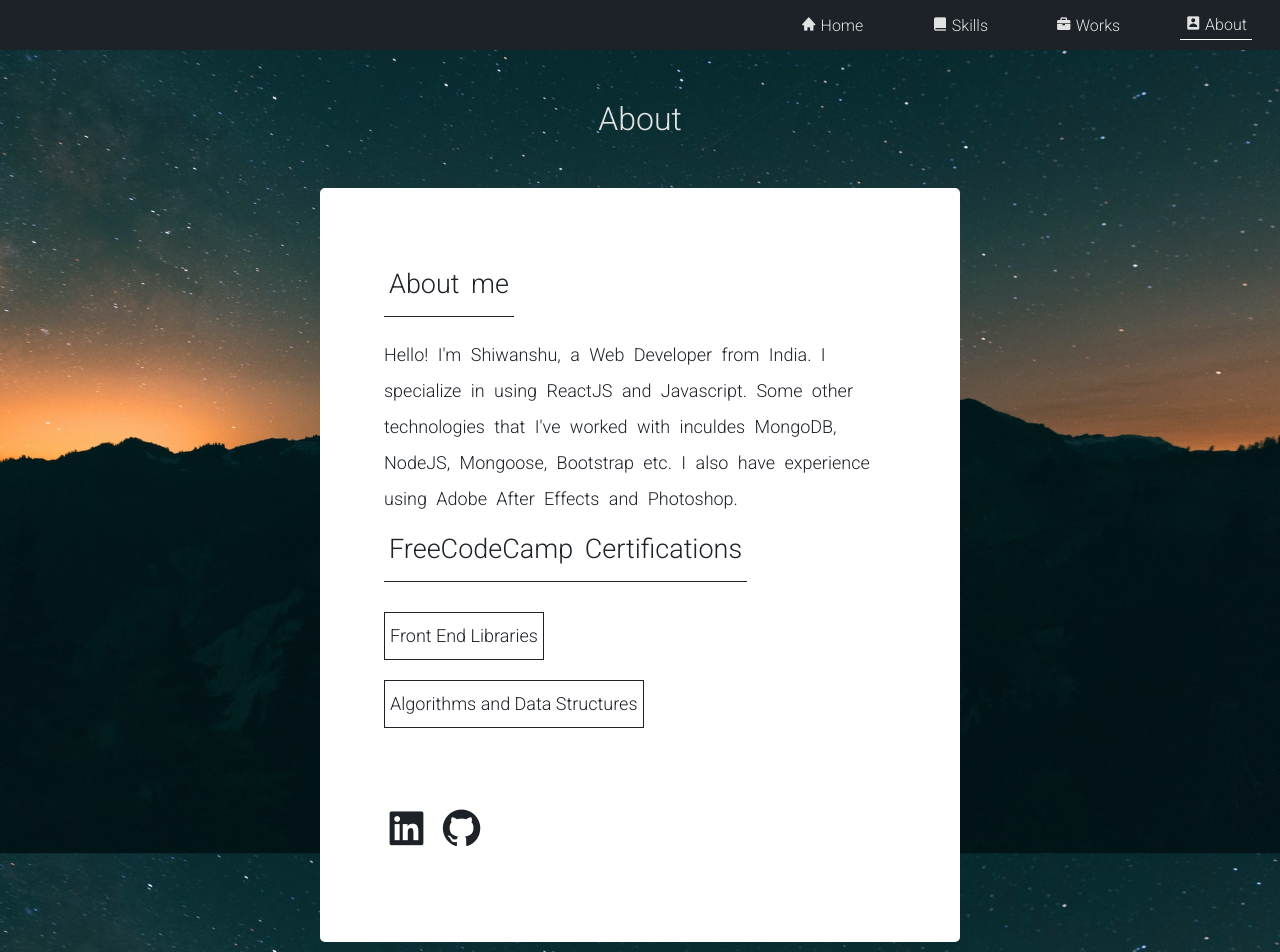
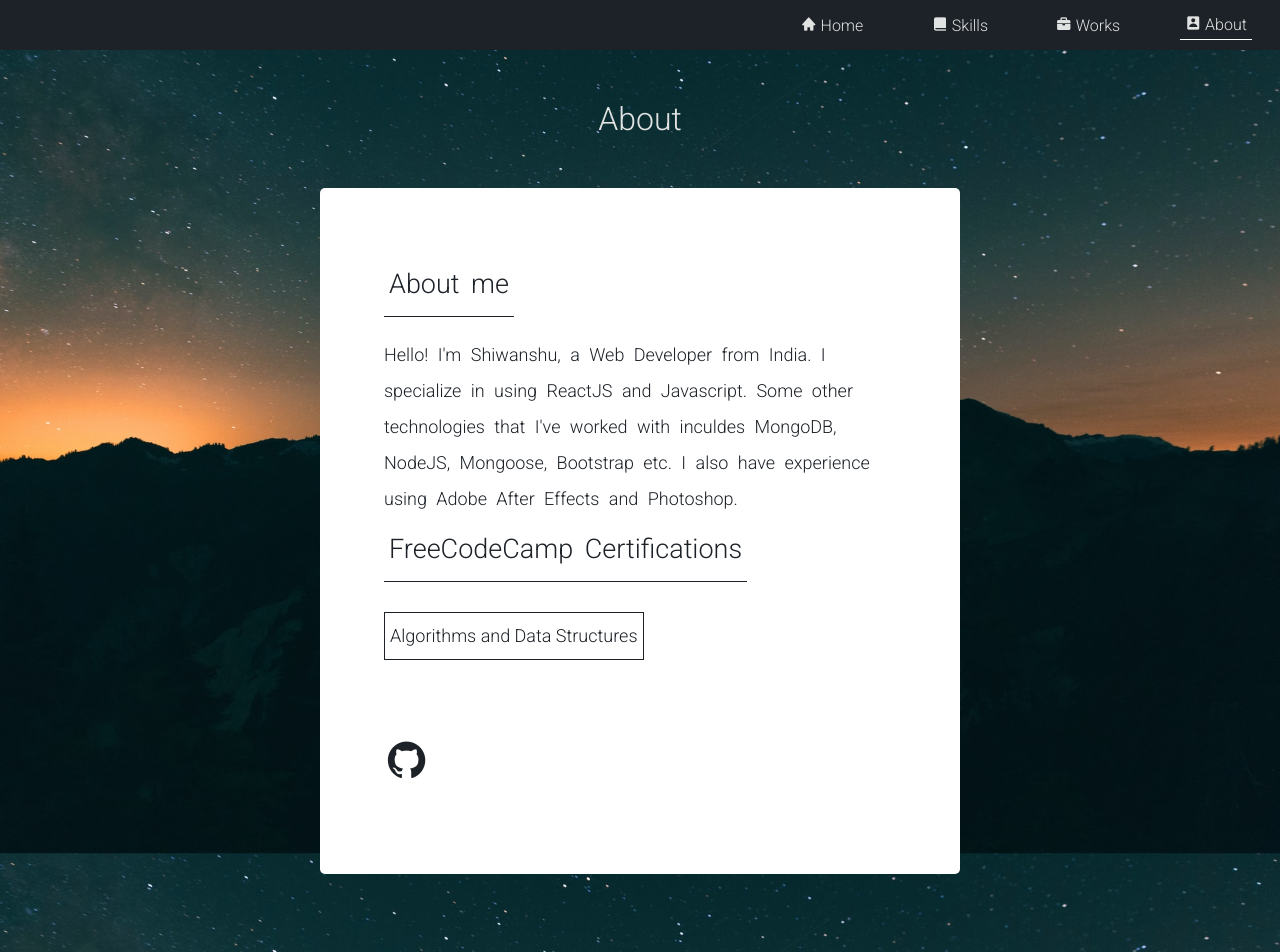
Before and after one commit to shiwanshudev/portfolio, a React (Create React App) app: page /about in a window 1280 px wide. Shown: the top 952 px of the page. Built offline with nearby package versions, Linux system fonts and the light colour scheme.

Commit message:
Updated About

```diff
--- a/src/components/About.js
+++ b/src/components/About.js
@@ -15,16 +15,7 @@ export default function About(props) {
         <ul className="cert">
           <li>
             <a
-              href="https://www.freecodecamp.org/certification/shiwanshu/front-end-libraries/"
-              rel="noreferrer"
-              target="_blank"
-            >
-              Front End Libraries
-            </a>
-          </li>
-          <li>
-            <a
-              href="https://www.freecodecamp.org/certification/shiwanshu/javascript-algorithms-and-data-structures"
+              href="https://www.freecodecamp.org/certification/shiwanshudev/javascript-algorithms-and-data-structures"
               rel="noreferrer"
               target="_blank"
             >
@@ -33,10 +24,7 @@ export default function About(props) {
           </li>
         </ul>
         <div className="contact-icons">
-          <a href="https://boxicons.com/" rel="noreferrer" target="_blank">
-            <i className="bx bxl-linkedin-square"></i>
-          </a>
-          <a href="https://boxicons.com/" rel="noreferrer" target="_blank">
+          <a href="https://github.com/shiwanshudev" rel="noreferrer" target="_blank">
             <i class="bx bxl-github"></i>
           </a>
         </div>
```
